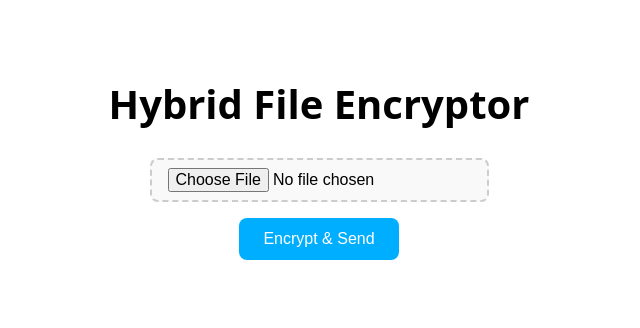
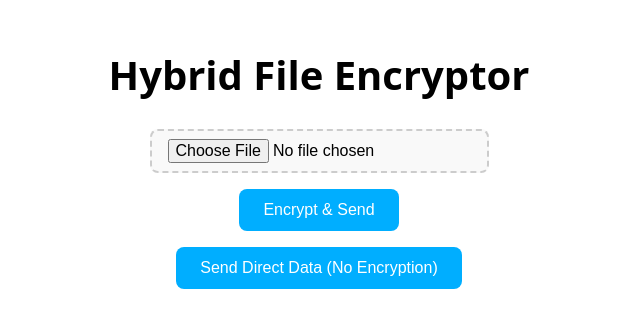
Before and after one commit to SanjitKamath/SPA-API-Module, a React (Vite) app in the folder SPA/: page / in a window 1280 px wide. Shown: the part 262-590 px from the top of the page, without its empty margins (321-961 px from the left). Built offline with nearby package versions, Linux system fonts and the light colour scheme.

Commit message:
Send without encryption added

```diff
--- a/SPA/src/spa.jsx
+++ b/SPA/src/spa.jsx
@@ -48,6 +48,9 @@ function arrayBufferToWordArray(ab) {
   return CryptoJS.lib.WordArray.create(words, u8.length);
 }
 
+/*--------------------------------------------------------------------------------------------------------------------------*/
+/*--------------------------------------------------------------------------------------------------------------------------*/
+
 const HybridEncryptor = () => {
   const [file, setFile] = useState(null);
   const [status, setStatus] = useState("");
@@ -67,6 +70,44 @@ const HybridEncryptor = () => {
     setFile(selected);
     setStatus(`Selected: ${selected.name} (${(selected.size / 1024).toFixed(1)} KB)`);
   };
+
+/*--------------------------------------------------------------------------------------------------------------------------*/
+/*--------------------------------------------------------------------------------------------------------------------------*/
+
+  const sendDirectData = async () => {
+    const payload = {
+      user: "ClientUser",
+      action: "Direct Test"
+    };
+
+    try {
+      const startTime = performance.now(); // ⏱️ Start timing
+
+      const res = await fetch("http://localhost:9000/direct-data", {
+        method: "POST",
+        headers: { "Content-Type": "application/json" },
+        body: JSON.stringify(payload)
+      });
+
+      const endTime = performance.now(); // ⏱️ End timing
+
+      const result = await res.json();
+
+      if (!res.ok) {
+        setStatus(`❌ Flask error: ${result?.error || "Unknown error"}`);
+        return;
+      }
+
+      setDecryptedResponse(result?.dummy_response || "❌ No message received.");
+      setStatus("✅ Direct data sent successfully.");
+      setResponseTime(((endTime - startTime) / 1000).toFixed(2));
+    } catch (err) {
+      console.error("❌ Fetch error:", err);
+      setStatus("❌ Failed to send direct data: " + err.message);
+    }
+  };
+/*--------------------------------------------------------------------------------------------------------------------------*/
+/*--------------------------------------------------------------------------------------------------------------------------*/
 
   const encryptAndSend = async () => {
     if (!file) {
@@ -180,6 +221,9 @@ const HybridEncryptor = () => {
     }
   };
 
+/*--------------------------------------------------------------------------------------------------------------------------*/
+/*--------------------------------------------------------------------------------------------------------------------------*/
+
   return (
     <div className="panel-container">
       <h1>Hybrid File Encryptor</h1>
@@ -187,6 +231,9 @@ const HybridEncryptor = () => {
         <input type="file" onChange={handleFileChange} />
         <button onClick={encryptAndSend} className="action-button">
           Encrypt & Send
+        </button>
+        <button onClick={sendDirectData} className="action-button">
+          Send Direct Data (No Encryption)
         </button>
       </div>
       <div className="status-indicator">
@@ -201,7 +248,7 @@ const HybridEncryptor = () => {
 
       {decryptedResponse && (
         <div className="response-box">
-          <h3>🔓 Decrypted Admin Response</h3>
+          <h3>Admin Response</h3>
           <pre>{decryptedResponse}</pre>
         </div>
       )}
```
Also changed, not shown: 2 other files (tests, documents, lock files or other folders).
